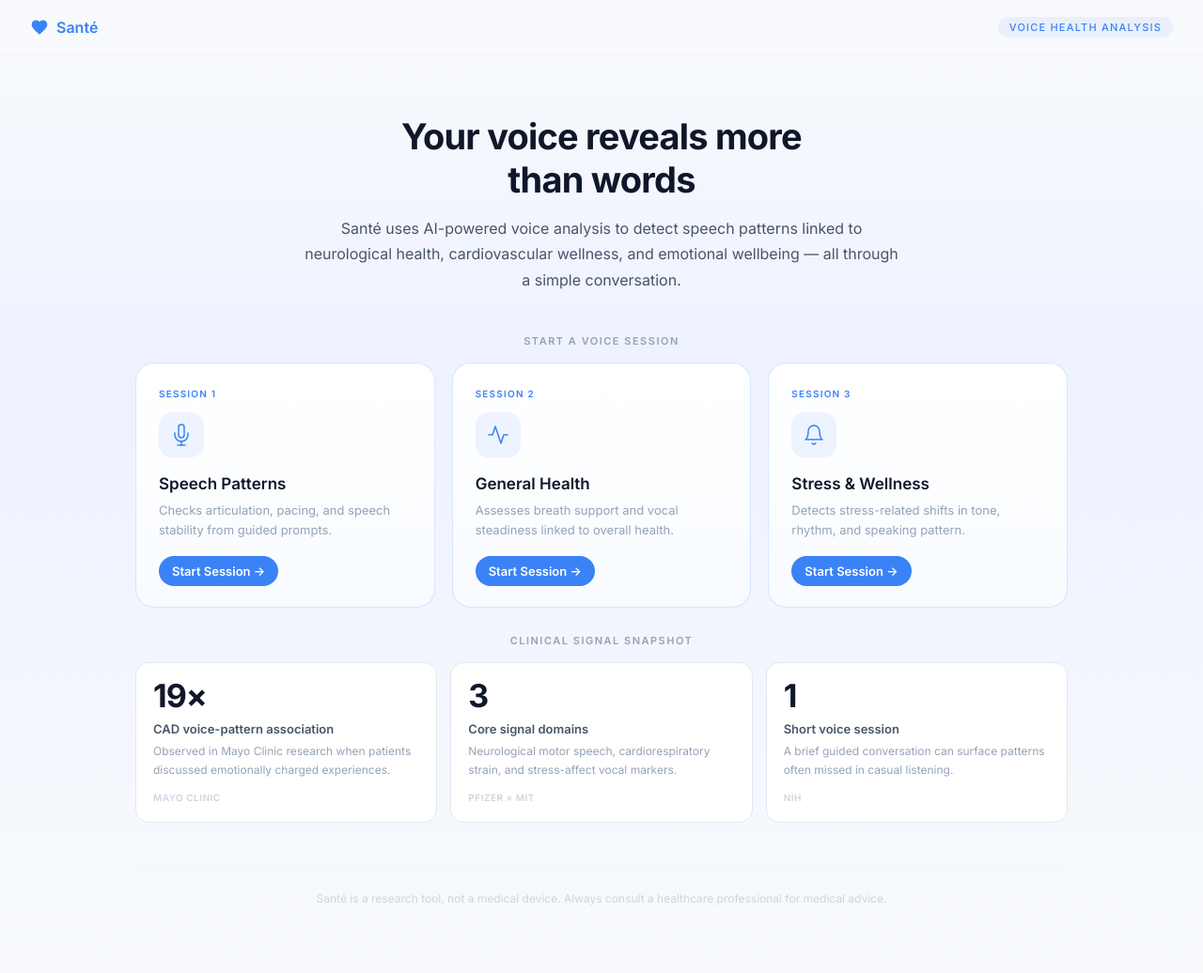
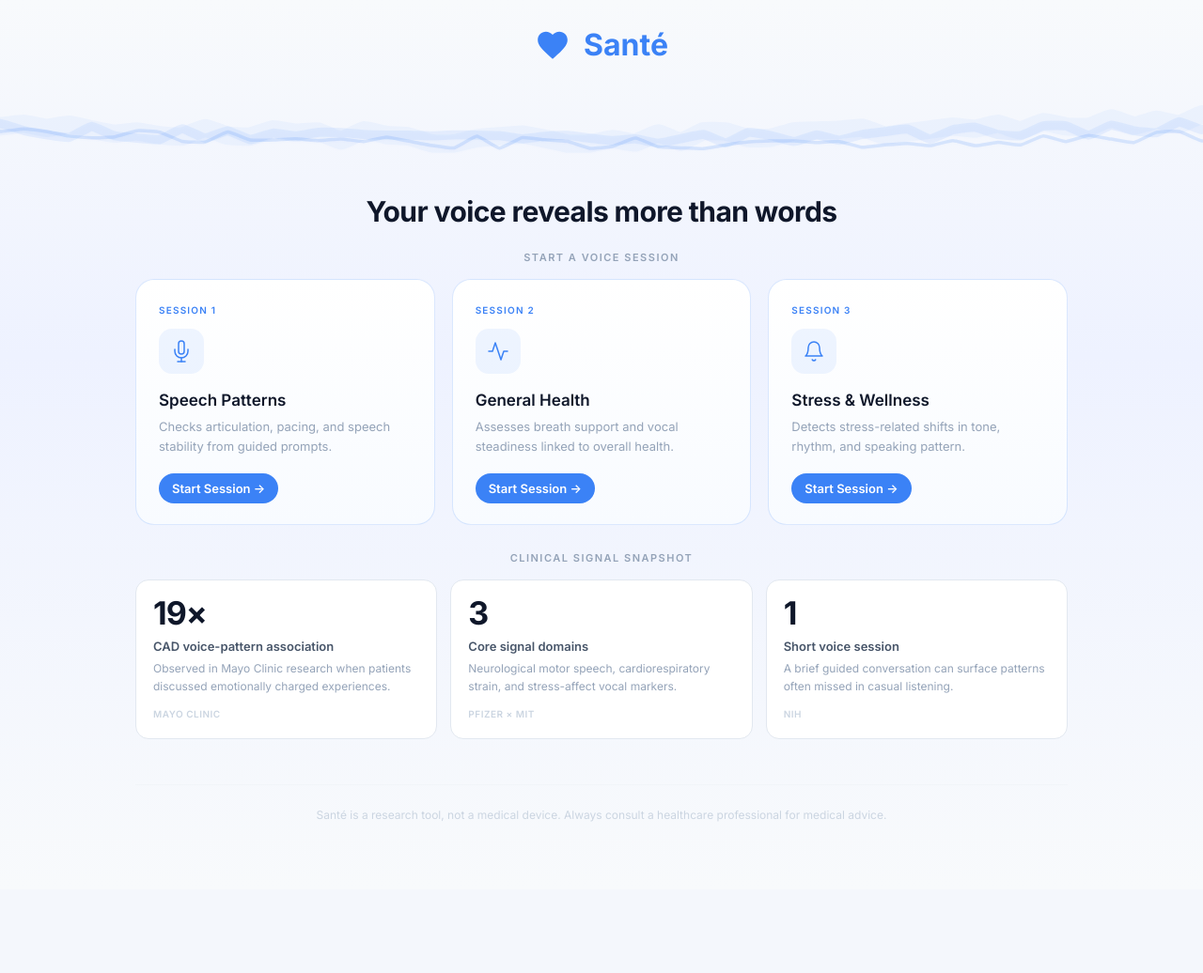
Before and after one commit to AyanJhunjhunwala/sante, a FastAPI app: page / in a window 1280 px wide. Shown: the whole page at 94% size. After the commit the page ends 875 px from the top, so only its background shows below. Run offline with FastAPI, Linux system fonts and the light colour scheme.

Commit message:
latest ui

```diff
--- a/static/css/style.css
+++ b/static/css/style.css
@@ -36,6 +36,10 @@
   --shadow-md: 0 4px 16px rgba(0,0,0,0.06);
   --shadow-lg: 0 12px 40px rgba(0,0,0,0.08);
   --shadow-blue: 0 8px 32px rgba(59, 130, 246, 0.18);
+
+  --scribble-color: #3b82f6;
+  --scribble-speed: 1;
+  --scribble-amplitude: 8;
 }
 
 html, body { height: 100%; }
@@ -54,40 +58,23 @@ body {
 }
 
 /* === TOP BAR === */
-.topbar {
-  padding: 18px 32px;
+/* (removed — brand is now inline on landing) */
+
+/* --- Landing brand --- */
+.landing-brand {
   display: flex;
   align-items: center;
-  justify-content: space-between;
-  position: sticky;
-  top: 0;
-  z-index: 20;
-  background: rgba(248, 250, 252, 0.85);
-  backdrop-filter: blur(12px);
-  border-bottom: 1px solid var(--border-light);
+  justify-content: center;
+  gap: 14px;
+  color: var(--blue);
+  font-size: 32px;
+  font-weight: 700;
+  padding: 28px 8px 0;
+  position: relative;
+  z-index: 1;
 }
 
-.topbar-brand {
-  display: flex;
-  align-items: center;
-  gap: 8px;
-  color: var(--blue);
-  font-size: 16px;
-  font-weight: 600;
-}
-
-.topbar-icon { width: 20px; height: 20px; }
-
-.topbar-badge {
-  font-size: 11px;
-  letter-spacing: 1.2px;
-  text-transform: uppercase;
-  font-weight: 500;
-  background: var(--blue-soft);
-  color: var(--blue);
-  padding: 4px 12px;
-  border-radius: 20px;
-}
+.landing-brand-icon { width: 38px; height: 38px; }
 
 /* =========================================================
    LANDING PAGE
@@ -97,6 +84,7 @@ body {
   margin: 0 auto;
   padding: 0 24px 72px;
   transition: opacity 0.4s ease;
+  position: relative;
 }
 
 .landing.hidden { display: none; }
@@ -104,24 +92,38 @@ body {
 /* --- Hero --- */
 .hero-section {
   text-align: center;
-  padding: 64px 0 44px;
+  padding: 0 0 24px;
+  position: relative;
 }
 
 .hero-h1 {
-  font-size: 38px;
+  font-size: 30px;
   font-weight: 700;
-  letter-spacing: -0.8px;
+  letter-spacing: -0.6px;
   line-height: 1.2;
   color: var(--text);
-  margin-bottom: 16px;
+  margin-bottom: 0;
+  position: relative;
+  z-index: 1;
 }
 
-.hero-sub {
-  font-size: 16px;
-  color: var(--text-secondary);
-  line-height: 1.7;
-  max-width: 640px;
-  margin: 0 auto;
+/* --- Scribble overlay --- */
+.scribble {
+  position: relative;
+  left: 50%;
+  transform: translateX(-50%);
+  width: 100vw;
+  height: 140px;
+  z-index: 0;
+  pointer-events: none;
+  overflow: hidden;
+}
+
+.scribble svg {
+  width: 100%;
+  height: 100%;
+  display: block;
+  filter: drop-shadow(0 2px 0 rgba(59, 130, 246, 0.05));
 }
 
 /* --- Section labels --- */
@@ -302,7 +304,7 @@ body {
 .session-view {
   display: none;
   flex-direction: column;
-  height: calc(100vh - 57px); /* minus topbar */
+  height: 100vh;
 }
 
 .session-view.active {
@@ -761,10 +763,11 @@ body {
 
   .landing { padding: 0 16px 40px; }
   .research-section { padding: 18px; }
+  .scribble { opacity: 0.5; }
 }
 
 @media (max-width: 480px) {
-  .topbar { padding: 14px 16px; }
+  .scribble { display: none; }
 
   .sante-orb { width: 130px; height: 130px; }
   .orb-label { font-size: 18px; letter-spacing: 2px; }
--- a/templates/index.html
+++ b/templates/index.html
@@ -13,10 +13,12 @@
 
 <div class="app" id="app">
 
-  <!-- ===== TOP BAR ===== -->
-  <header class="topbar">
-    <div class="topbar-brand">
-      <svg class="topbar-icon" viewBox="0 0 24 24" fill="currentColor">
+  <!-- ===== LANDING PAGE (visible when idle) ===== -->
+  <div class="landing" id="landing">
+
+    <!-- Brand logo -->
+    <div class="landing-brand">
+      <svg class="landing-brand-icon" viewBox="0 0 24 24" fill="currentColor">
         <path d="M12 21.35l-1.45-1.32C5.4 15.36 2 12.28 2 8.5
                  2 5.42 4.42 3 7.5 3c1.74 0 3.41.81 4.5 2.09C13.09
                  3.81 14.76 3 16.5 3 19.58 3 22 5.42 22 8.5c0
@@ -24,16 +26,19 @@
       </svg>
       <span>Santé</span>
     </div>
-    <div class="topbar-badge">Voice Health Analysis</div>
-  </header>
 
-  <!-- ===== LANDING PAGE (visible when idle) ===== -->
-  <div class="landing" id="landing">
+    <!-- Scribble overlay (edge-to-edge, top of page) -->
+    <div class="scribble" aria-hidden="true">
+      <svg id="scribbleSvg" viewBox="0 0 1800 200" preserveAspectRatio="none">
+        <path id="scribblePath1" fill="none" stroke="var(--scribble-color)" stroke-width="28" stroke-linecap="round" stroke-linejoin="round" opacity="0.05"/>
+        <path id="scribblePath2" fill="none" stroke="var(--scribble-color)" stroke-width="14" stroke-linecap="round" stroke-linejoin="round" opacity="0.09"/>
+        <path id="scribblePath3" fill="none" stroke="var(--scribble-color)" stroke-width="5"  stroke-linecap="round" stroke-linejoin="round" opacity="0.16"/>
+      </svg>
+    </div>
 
     <!-- Hero -->
     <section class="hero-section">
-      <h1 class="hero-h1">Your voice reveals more<br/>than words</h1>
-      <p class="hero-sub">Santé uses AI-powered voice analysis to detect speech patterns linked to neurological health, cardiovascular wellness, and emotional wellbeing — all through a simple conversation.</p>
+      <h1 class="hero-h1">Your voice reveals more than words</h1>
     </section>
 
     <!-- Three analysis segments -->
```
Also changed, not shown: static/js/app.js (+89 -0 lines).
